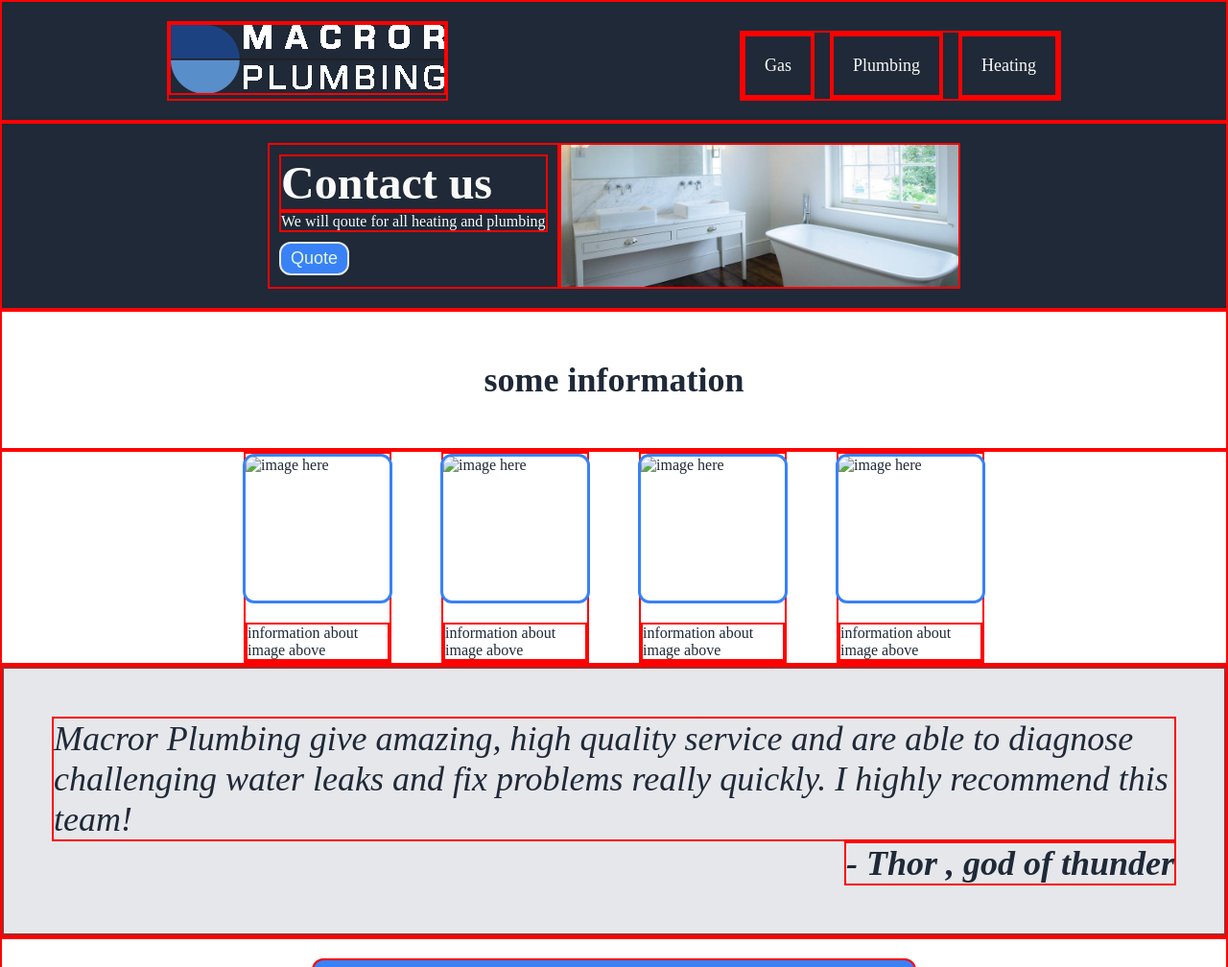
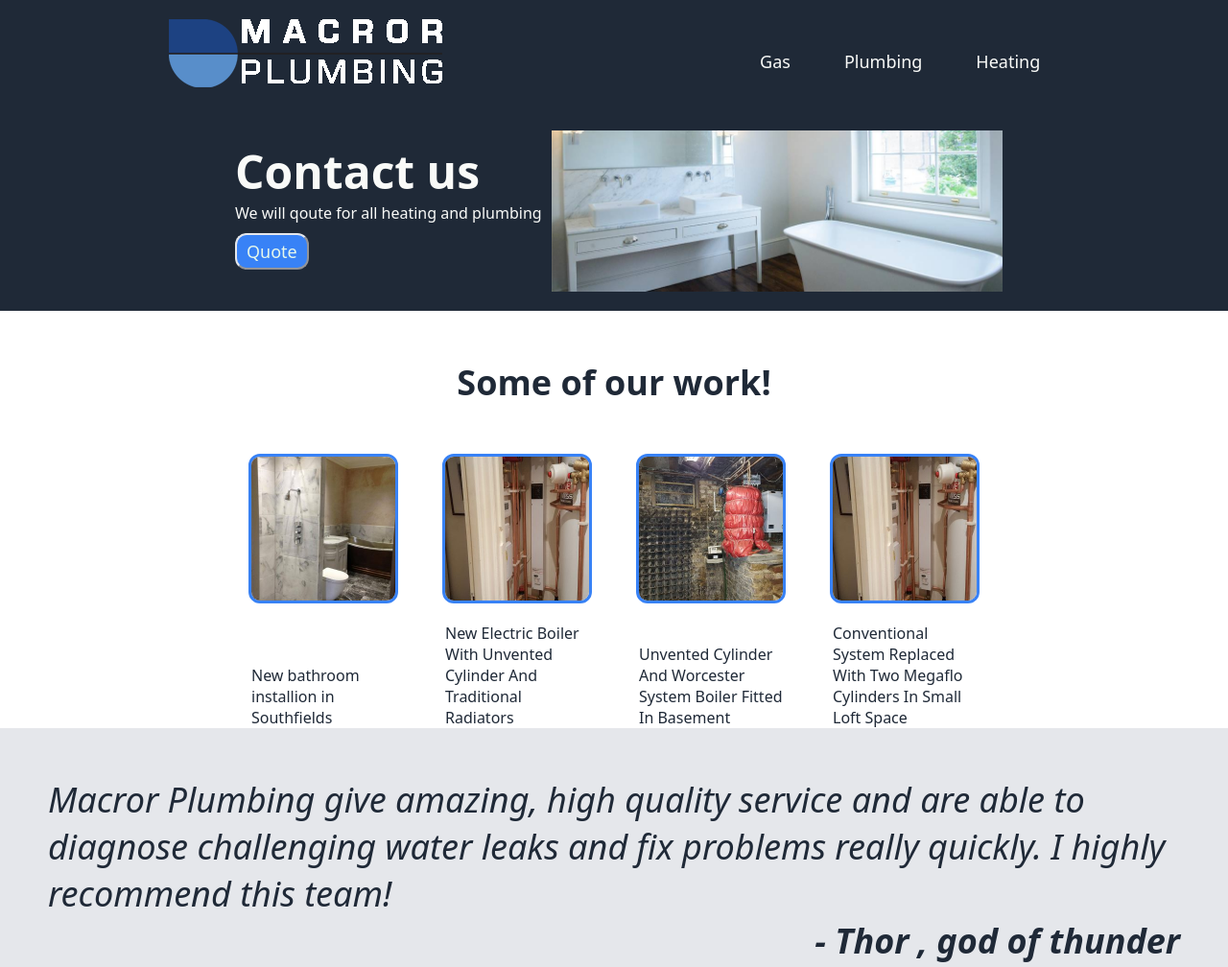
Before and after one commit to Blitzbitz/landingpageodin, a plain HTML site: page index.html in a window 1280 px wide. Shown: the top 1008 px of the page at 96% size. Drawn offline with Linux system fonts and the light colour scheme.

Commit message:
images and fonts finalised information strip ready to upload

```diff
--- a/index.html
+++ b/index.html
@@ -23,27 +23,27 @@
             <div>We will qoute for all heating and plumbing</div>
             <button>Quote</button>
         </div>
-        <img class="top-media" src="./images/Macror-3-3.jpg" alt="media-top image">
+        <img class="top-media" src="./images/Macror-3-3.jpg" alt="elegant white bathroom">
     </div>
-    <div class="strip-info"> some information</div>
+    <div class="strip-info"> Some of our work!</div>
     <div class="image-strip">
 
 
         <div class="strip-image">
-            <img src="" alt="image here">
-            <div>information about image above</div>
+            <img src="./images/southfieldsbath.jpeg" alt="New bathroom installion">
+            <div>New bathroom installion in Southfields</div>
         </div>
         <div class="strip-image">
-            <img src="" alt="image here">
-            <div>information about image above</div>
+            <img src="./images/macror-plumbing-electric-boiler-install-1-300x300.jpeg" alt="image here">
+            <div>New Electric Boiler With Unvented Cylinder And Traditional Radiators</div>
         </div>
         <div class="strip-image">
-            <img src="" alt="image here">
-            <div>information about image above</div>
+            <img src="./images/basement-boiler.jpeg" alt="Heating system installed in basement">
+            <div>Unvented Cylinder And Worcester System Boiler Fitted In Basement</div>
         </div>
         <div class="strip-image">
-            <img src="" alt="image here">
-            <div>information about image above</div>
+            <img src="./images/macror-plumbing-electric-boiler-install-1-300x300.jpeg" alt="image here">
+            <div>Conventional System Replaced With Two Megaflo Cylinders In Small Loft Space</div>
         </div>
     </div>
     <div class="testimonial">
@@ -63,7 +63,7 @@
     </div>
 
     <div class="footer">
-        copyright text
+        copyright Macror Plumbing 2024
     </div>
 
 </body>
--- a/style.css
+++ b/style.css
@@ -1,4 +1,4 @@
-@import url('https://fonts.googleapis.com/css2?family=Roboto&display=swap');
+
 body{
    display:flex;
    flex-direction: column;
@@ -7,8 +7,8 @@ body{
    flex-grow: 1;
 }
 body * {
-    border: 2px solid red;/*trying to see the edges of divs here*/
-
+    /*border: 2px solid red;/*trying to see the edges of divs here*/
+    font-family: system-ui, -apple-system, BlinkMacSystemFont, 'Segoe UI', Roboto, Oxygen, Ubuntu, Cantarell, 'Open Sans', 'Helvetica Neue', sans-serif;
 }
 
 .header, .media-top, a, .footer{
@@ -18,6 +18,10 @@ body * {
    color: #f9faf8;
    flex:auto;
    padding: 20px;
+    }
+    .top-media{
+        height: 168px;
+        flex-basis: auto;
     }
 .header{
     justify-content: space-around;
@@ -45,7 +49,7 @@ a {
 padding: 20px;
 justify-content: center;
     }
- /*class for image holder npt sure yet <img class="top-media" */
+
 .blurb{
     padding: 10px;
 }
@@ -64,10 +68,7 @@ justify-content: center;
     margin-top: 10px;
     box-shadow:none
 }
-.top-media{
-    height: 148px;;
 
-}
 
 button{
     color: #e5e7eb;
```
Also changed, not shown: images/basement-boiler.jpeg (added), images/macror-plumbing-central-heating-pipe-work-300x300.jpeg (added), images/macror-plumbing-electric-boiler-install-1-300x300.jpeg (added), images/southfieldsbath.jpeg (added), 1 other file.
